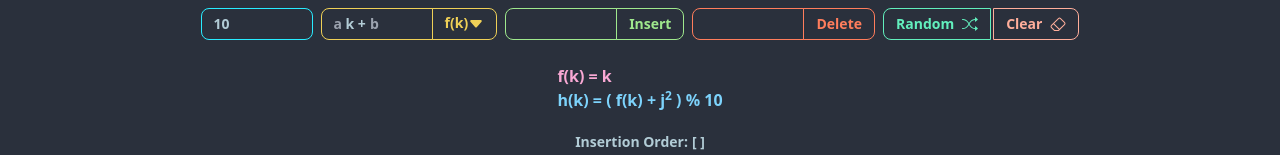
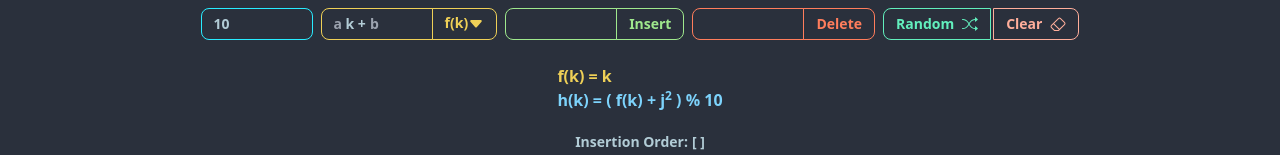
Before and after one commit to alexespejo/dsa-visualizer, a Svelte app: page /hash_tables/quadratic in a window 1280 px wide. Shown: the part 158-313 px from the top of the page. Built offline with nearby package versions, Linux system fonts and the light colour scheme.

Commit message:
update quadratic colors

```diff
--- a/src/routes/HashTables/Quadratic.svelte
+++ b/src/routes/HashTables/Quadratic.svelte
@@ -252,7 +252,7 @@
   <div class="text-base-content font-bold mt-5">
    <div class="flex flex-col">
     <div class="">
-     <span class="text-pink-300">
+     <span class="text-warning">
       f&#40;{numToInsert ? numToInsert : "k"}&#41; =
       {#if !isNaN(hashFuncA) && !isNaN(hashFuncB) && functionType === "+" && hashFuncB !== "" && hashFuncA !== ""}
        {`${hashFuncA}(${numToInsert ? numToInsert : "k"}) + ${hashFuncB}`}
```
